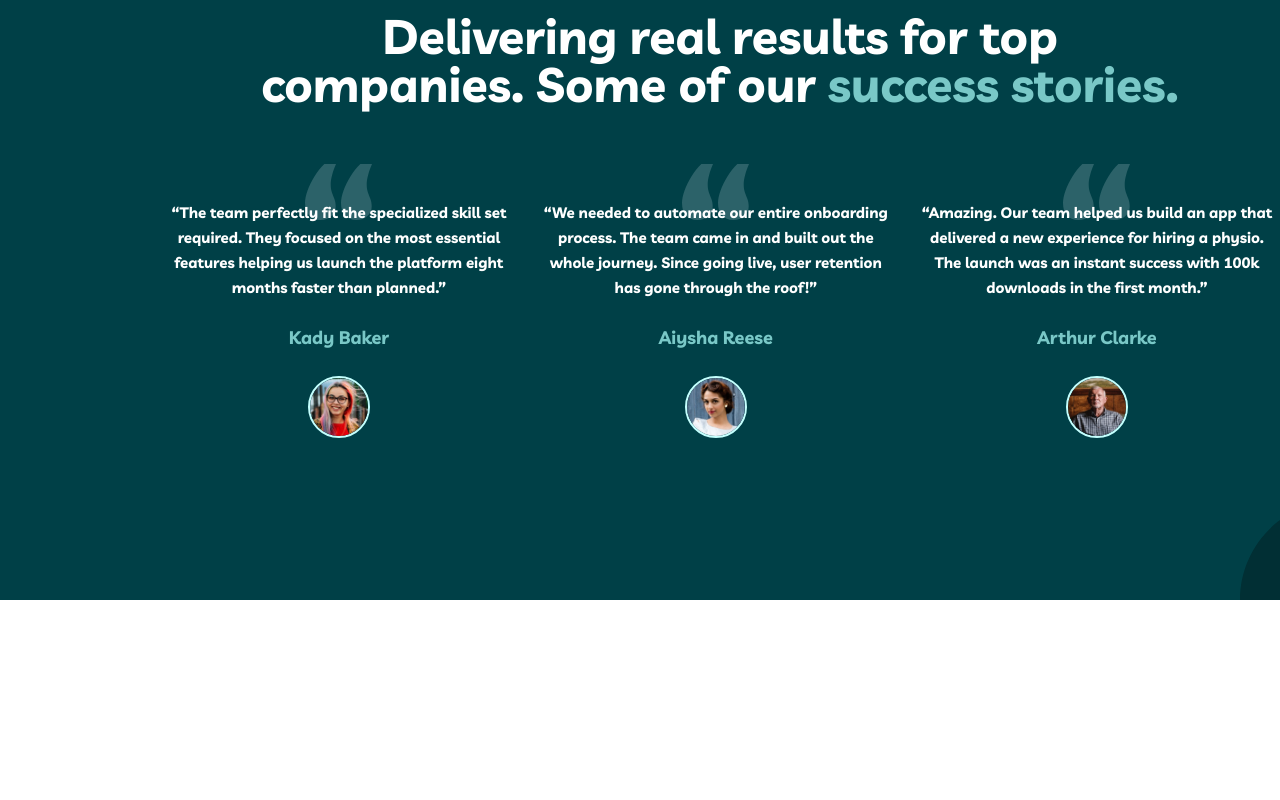
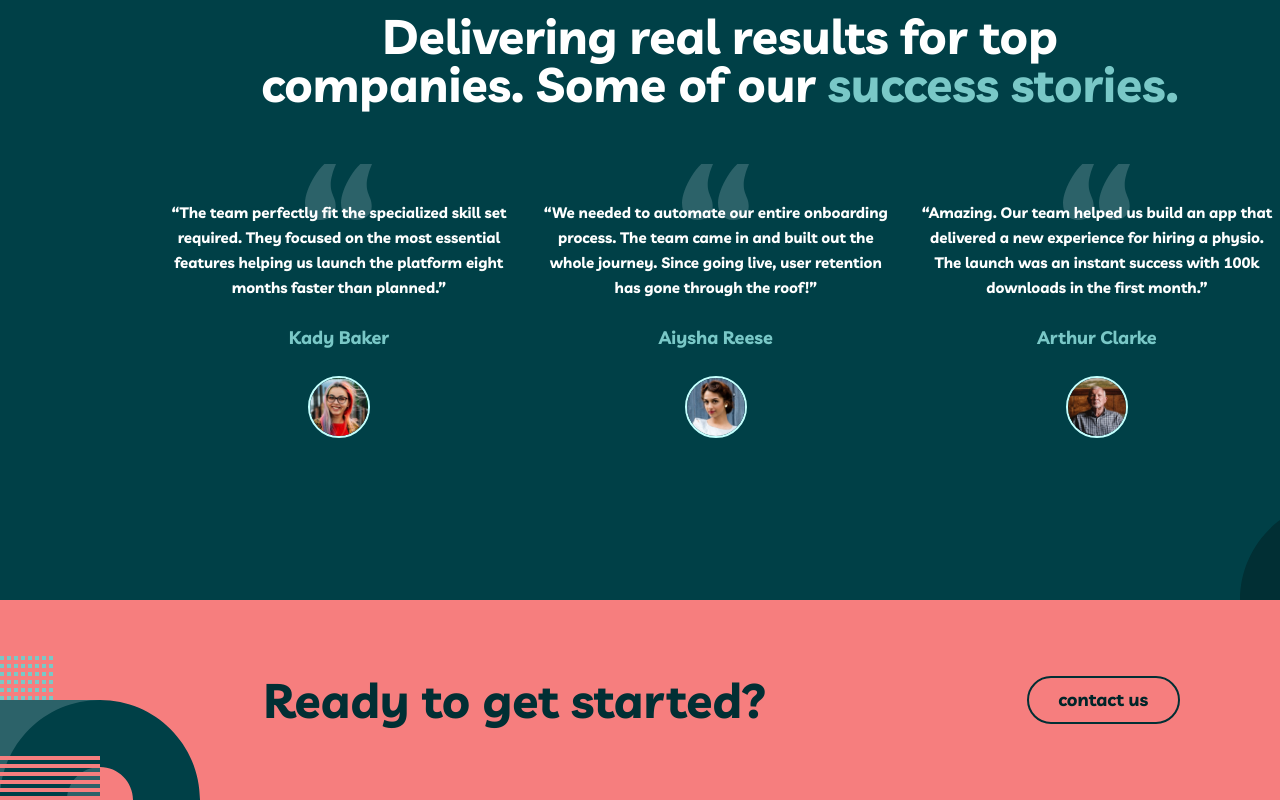
Before and after one commit to ElodieMann/pixel-perfect, a React (Vite) app: page / in a window 1280 px wide. Shown: the part 1681-2481 px from the top of the page. Before the commit the page ends 2281 px from the top, so only its background shows below. Built offline with nearby package versions, Linux system fonts and the light colour scheme.

Commit message:
CallToAction cmpt

```diff
--- /dev/null
+++ b/src/components/CallToAction/CallToAction.jsx
@@ -0,0 +1,18 @@
+import React from "react";
+import pattern6 from "../../assets/images/bg-pattern-home-6-about-5.svg";
+import styles from "./CallToAction.module.scss";
+import { Link } from "react-router-dom";
+
+const CallToAction = () => {
+  return (
+    <div className={styles.callToActionContainer}>
+      <img src={pattern6} alt="pattern6" />
+      <h2>Ready to get started?</h2>
+      <Link to="/contact">
+        <button>contact us</button>
+      </Link>
+    </div>
+  );
+};
+
+export default CallToAction;
--- /dev/null
+++ b/src/components/CallToAction/CallToAction.module.scss
@@ -0,0 +1,24 @@
+@import "../../styles/setup/variables.scss";
+@import "../../styles/setup/mixins.scss";
+
+.callToActionContainer{
+    background-color: $light-coral;
+    position: relative;
+    padding: 76px 260px  76px 263px;
+    @include flex-container(row, center, center, 260px);
+
+    img {
+        position: absolute;
+        left: 0;
+        bottom: 0;
+    }
+
+    h2 {
+        @include typography(h2);
+        color: $sacramento-state-green;
+    }
+
+    button{
+        @include button-style(primary, normal, dark)
+    }
+}
--- a/src/components/Reviews/Reviews.jsx
+++ b/src/components/Reviews/Reviews.jsx
@@ -1,11 +1,11 @@
 import React from "react";
-import styles from "./Reviews.module.scss";
 import pattern4 from "../../assets/images/bg-pattern-home-4-about-3.svg";
 import pattern5 from "../../assets/images/bg-pattern-home-5.svg";
 import iconquotes from "../../assets/images/icon-quotes.svg";
 import avatarkady from "../../assets/images/avatar-kady.jpg";
 import avataraiysha from "../../assets/images/avatar-aiysha.jpg";
 import avatararthur from "../../assets/images/avatar-arthur.jpg";
+import styles from "./Reviews.module.scss";
 
 const Reviews = () => {
   return (
--- a/src/pages/Home/Home.jsx
+++ b/src/pages/Home/Home.jsx
@@ -3,6 +3,7 @@ import Nav from '../../components/Nav/Nav'
 import Header from '../../components/Header/Header';
 import Main from '../../components/Main/Main';
 import Reviews from '../../components/Reviews/Reviews';
+import CallToAction from '../../components/CallToAction/CallToAction';
 
 
 const Home = () => {
@@ -13,6 +14,7 @@ const Home = () => {
         <Header />
         <Main />
         <Reviews />
+        <CallToAction />
         </>
     );
 };
--- a/src/styles/setup/mixins.scss
+++ b/src/styles/setup/mixins.scss
@@ -1,5 +1,4 @@
 @mixin typography($type) {
-
   @if $type == "h1-large" {
     font-size: 100px;
     font-weight: $font-weight-bold;
@@ -28,16 +27,17 @@
 }
 
 //buttons
-  @mixin button-style($button-type, $state) {
+@mixin button-style($button-type, $state, $theme: "light") {
   width: 153px;
   height: 48px;
-    font-size: 18px;
   border: none;
   border-radius: 24px;
   flex-shrink: 0;
   cursor: pointer;
   transition: background-color 0.3s, opacity 0.3s;
   @include typography(body1);
+
+  @if $theme == "light" {
     @if $button-type == "primary" {
       @if $state == "normal" {
         background-color: transparent;
@@ -46,22 +46,38 @@
       } @else if $state == "hover" {
         background-color: $white;
         color: $dark-green;
+      } @else if $state == "disabled" {
+        background-color: $white;
+        color: $dark-green;
+        opacity: 0.25;
+        cursor: not-allowed;
       }
     } @else if $button-type == "secondary" {
       color: $dark-green;
-
       @if $state == "normal" {
         background-color: $white;
         border: 2px solid $white;
       } @else if $state == "hover" {
         background-color: $rapture-blue;
+      } @else if $state == "disabled" {
+        background-color: $white;
+        color: $dark-green;
+        opacity: 0.25;
+        cursor: not-allowed;
       }
     }
-
-    @if $state == "disabled" {
-      background-color: $rapture-blue;
-      cursor: not-allowed;
+  } @else if $theme == "dark" {
+    @if $state == "normal" {
+      border: 2px solid $sacramento-state-green;
+      color: $dark-green;
+      background-color: transparent;
+    } @else if $state == "hover" {
+      background-color: $sacramento-state-green;
+      color: $white;
+    } @else if $state == "disabled" {
+      border: 2px solid $sacramento-state-green;
       opacity: 0.25;
+    }
   }
 }
 
@@ -79,7 +95,6 @@
 
   &::placeholder {
     opacity: 0.6;
-
   }
 
   &:focus {
@@ -88,14 +103,17 @@
   }
 
   &.error {
-        color: $light-coral
+    color: $light-coral;
   }
 }
 
-
-
 // FLEX
-    @mixin flex-container($direction: row, $justify: flex-start, $align: stretch, $gap) {
+@mixin flex-container(
+  $direction: row,
+  $justify: flex-start,
+  $align: stretch,
+  $gap
+) {
   display: flex;
   flex-direction: $direction;
   justify-content: $justify;
```
Also changed, not shown: src/components/Footer/Footer.jsx (added), src/components/Footer/Footer.module.scss (added). Lines whose indentation alone changed are shown as unchanged.
